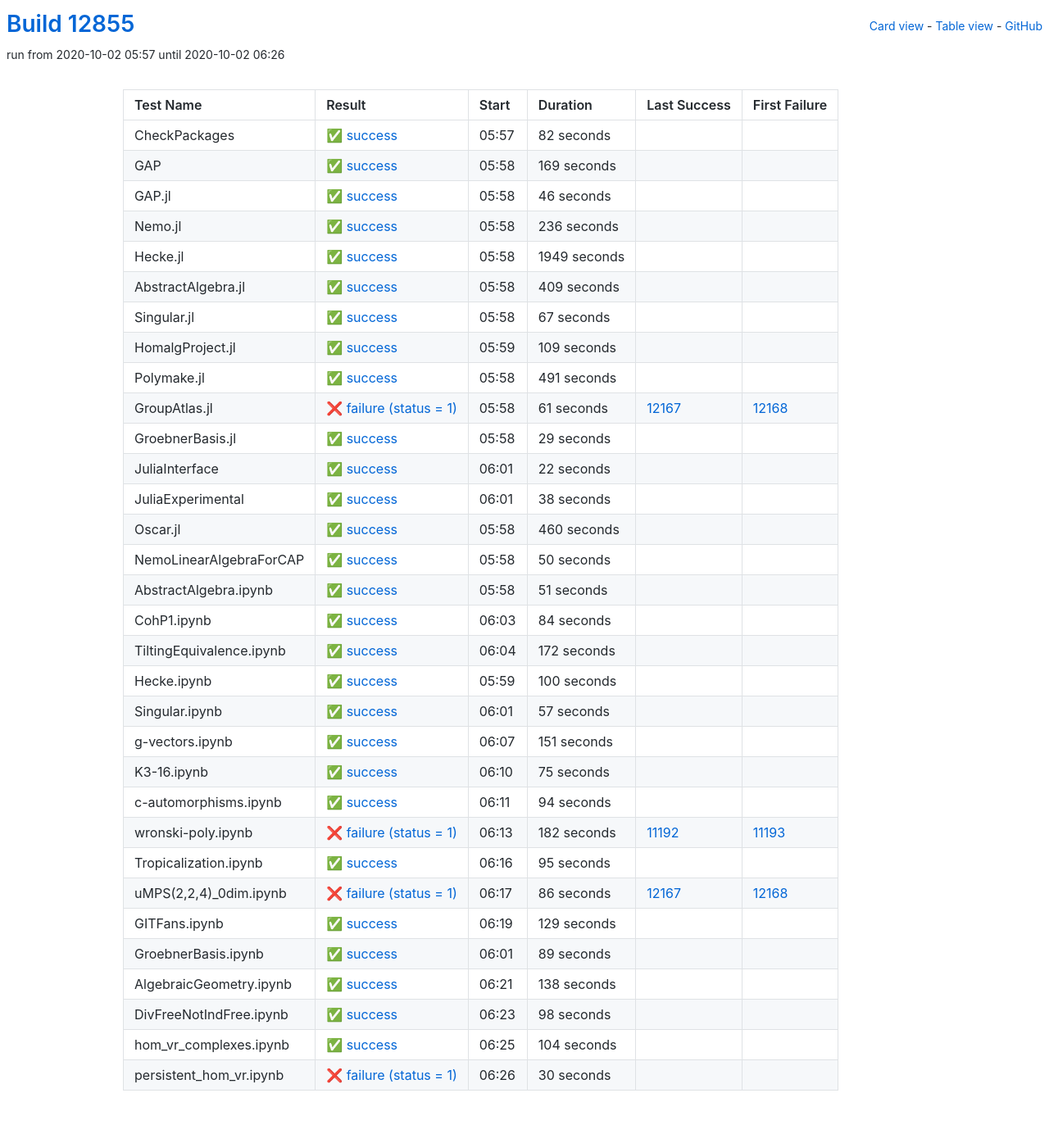
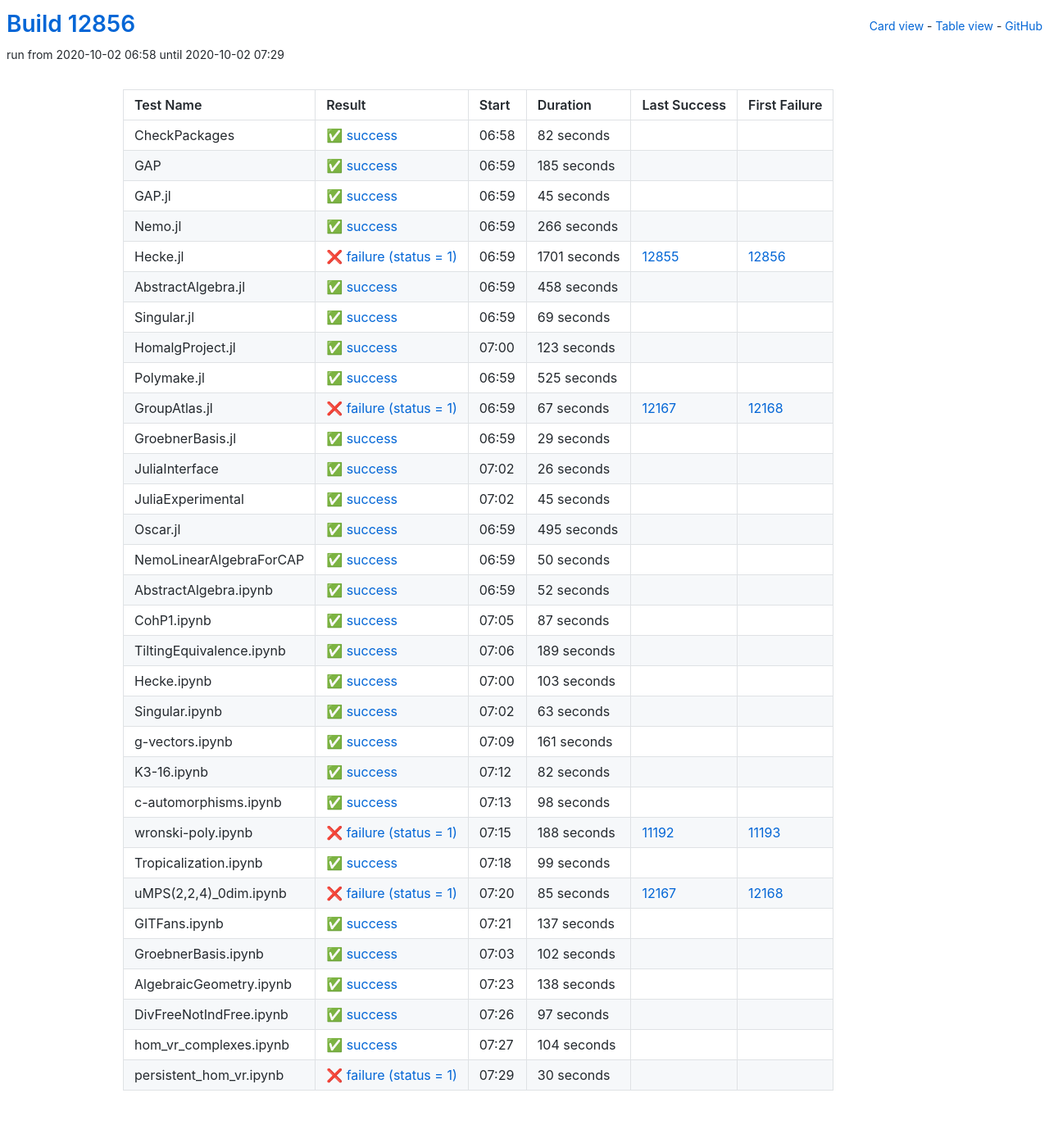
Before and after one commit to oscar-system/oscar-ci-status, a Jekyll site: the page built from table.html, in a window 1280 px wide. Shown: the whole page at 82% size. Built offline with Jekyll 4.4.1, drawn with Linux system fonts in a browser that asks for light colours.

Commit message:
Build #12856

```diff
--- a/_data/ci.yml
+++ b/_data/ci.yml
@@ -1,6 +1,6 @@
 ---
-build: 12855
-build_url: https://oscarci.mathematik.uni-kl.de/job/oscar/12855/
+build: 12856
+build_url: https://oscarci.mathematik.uni-kl.de/job/oscar/12856/
 job: oscar
 organization: oscar-system
 repo: oscar-ci-status
@@ -8,8 +8,8 @@
 tests:
 - name: CheckPackages
   id: checkpackages
-  log: https://oscarci.mathematik.uni-kl.de/job/oscar/12855/artifact/logs/build-12855/CheckPackages.log
-  start: 2020-10-02 05:57
+  log: https://oscarci.mathematik.uni-kl.de/job/oscar/12856/artifact/logs/build-12856/CheckPackages.log
+  start: 2020-10-02 06:58
   success: true
   exitcode: 0
   status: success
@@ -20,116 +20,116 @@
   first_failure_url:
 - name: GAP
   id: gap
-  log: https://oscarci.mathematik.uni-kl.de/job/oscar/12855/artifact/logs/build-12855/GAP.log
-  start: 2020-10-02 05:58
+  log: https://oscarci.mathematik.uni-kl.de/job/oscar/12856/artifact/logs/build-12856/GAP.log
+  start: 2020-10-02 06:59
   success: true
   exitcode: 0
   status: success
-  duration: 169
+  duration: 185
   last_success: false
   last_success_url:
   first_failure: false
   first_failure_url:
 - name: GAP.jl
   id: gap-jl
-  log: https://oscarci.mathematik.uni-kl.de/job/oscar/12855/artifact/logs/build-12855/GAP.jl.log
-  start: 2020-10-02 05:58
+  log: https://oscarci.mathematik.uni-kl.de/job/oscar/12856/artifact/logs/build-12856/GAP.jl.log
+  start: 2020-10-02 06:59
   success: true
   exitcode: 0
   status: success
-  duration: 46
+  duration: 45
   last_success: false
   last_success_url:
   first_failure: false
   first_failure_url:
 - name: Nemo.jl
   id: nemo-jl
-  log: https://oscarci.mathematik.uni-kl.de/job/oscar/12855/artifact/logs/build-12855/Nemo.jl.log
-  start: 2020-10-02 05:58
+  log: https://oscarci.mathematik.uni-kl.de/job/oscar/12856/artifact/logs/build-12856/Nemo.jl.log
+  start: 2020-10-02 06:59
   success: true
   exitcode: 0
   status: success
-  duration: 236
+  duration: 266
   last_success: false
   last_success_url:
   first_failure: false
   first_failure_url:
 - name: Hecke.jl
   id: hecke-jl
-  log: https://oscarci.mathematik.uni-kl.de/job/oscar/12855/artifact/logs/build-12855/Hecke.jl.log
-  start: 2020-10-02 05:58
+  log: https://oscarci.mathematik.uni-kl.de/job/oscar/12856/artifact/logs/build-12856/Hecke.jl.log
+  start: 2020-10-02 06:59
+  success: false
+  exitcode: 1
+  status: failure
+  duration: 1701
+  last_success: 12855
+  last_success_url: https://oscarci.mathematik.uni-kl.de/job/oscar/12855/
+  first_failure: 12856
+  first_failure_url: https://oscarci.mathematik.uni-kl.de/job/oscar/12856/
+- name: AbstractAlgebra.jl
+  id: abstractalgebra-jl
+  log: https://oscarci.mathematik.uni-kl.de/job/oscar/12856/artifact/logs/build-12856/AbstractAlgebra.jl.log
+  start: 2020-10-02 06:59
   success: true
   exitcode: 0
   status: success
-  duration: 1949
-  last_success: false
-  last_success_url:
-  first_failure: false
-  first_failure_url:
-- name: AbstractAlgebra.jl
-  id: abstractalgebra-jl
-  log: https://oscarci.mathematik.uni-kl.de/job/oscar/12855/artifact/logs/build-12855/AbstractAlgebra.jl.log
-  start: 2020-10-02 05:58
-  success: true
-  exitcode: 0
-  status: success
-  duration: 409
+  duration: 458
   last_success: false
   last_success_url:
   first_failure: false
   first_failure_url:
 - name: Singular.jl
   id: singular-jl
-  log: https://oscarci.mathematik.uni-kl.de/job/oscar/12855/artifact/logs/build-12855/Singular.jl.log
-  start: 2020-10-02 05:58
+  log: https://oscarci.mathematik.uni-kl.de/job/oscar/12856/artifact/logs/build-12856/Singular.jl.log
+  start: 2020-10-02 06:59
   success: true
   exitcode: 0
   status: success
-  duration: 67
+  duration: 69
   last_success: false
   last_success_url:
   first_failure: false
   first_failure_url:
 - name: HomalgProject.jl
   id: homalgproject-jl
-  log: https://oscarci.mathematik.uni-kl.de/job/oscar/12855/artifact/logs/build-12855/HomalgProject.jl.log
-  start: 2020-10-02 05:59
+  log: https://oscarci.mathematik.uni-kl.de/job/oscar/12856/artifact/logs/build-12856/HomalgProject.jl.log
+  start: 2020-10-02 07:00
   success: true
   exitcode: 0
   status: success
-  duration: 109
+  duration: 123
   last_success: false
   last_success_url:
   first_failure: false
   first_failure_url:
 - name: Polymake.jl
   id: polymake-jl
-  log: https://oscarci.mathematik.uni-kl.de/job/oscar/12855/artifact/logs/build-12855/Polymake.jl.log
-  start: 2020-10-02 05:58
+  log: https://oscarci.mathematik.uni-kl.de/job/oscar/12856/artifact/logs/build-12856/Polymake.jl.log
+  start: 2020-10-02 06:59
   success: true
   exitcode: 0
   status: success
-  duration: 491
+  duration: 525
   last_success: false
   last_success_url:
   first_failure: false
   first_failure_url:
 - name: GroupAtlas.jl
   id: groupatlas-jl
-  log: https://oscarci.mathematik.uni-kl.de/job/oscar/12855/artifact/logs/build-12855/GroupAtlas.jl.log
-  start: 2020-10-02 05:58
+  log: https://oscarci.mathematik.uni-kl.de/job/oscar/12856/artifact/logs/build-12856/GroupAtlas.jl.log
+  start: 2020-10-02 06:59
   success: false
   exitcode: 1
   status: failure
-  duration: 61
+  duration: 67
   last_success: 12167
   last_success_url: https://oscarci.mathematik.uni-kl.de/job/oscar/12167/
   first_failure: 12168
   first_failure_url: https://oscarci.mathematik.uni-kl.de/job/oscar/12168/
 - name: GroebnerBasis.jl
   id: groebnerbasis-jl
-  log: https://oscarci.mathematik.uni-kl.de/job/oscar/12855/artifact/logs/build-12855/GroebnerBasis.jl.log
-  start: 2020-10-02 05:58
+  log: https://oscarci.mathematik.uni-kl.de/job/oscar/12856/artifact/logs/build-12856/GroebnerBasis.jl.log
+  start: 2020-10-02 06:59
   success: true
   exitcode: 0
   status: success
@@ -140,44 +140,44 @@
   first_failure_url:
 - name: JuliaInterface
   id: juliainterface
-  log: https://oscarci.mathematik.uni-kl.de/job/oscar/12855/artifact/logs/build-12855/JuliaInterface.log
-  start: 2020-10-02 06:01
+  log: https://oscarci.mathematik.uni-kl.de/job/oscar/12856/artifact/logs/build-12856/JuliaInterface.log
+  start: 2020-10-02 07:02
   success: true
   exitcode: 0
   status: success
-  duration: 22
+  duration: 26
   last_success: false
   last_success_url:
   first_failure: false
   first_failure_url:
 - name: JuliaExperimental
   id: juliaexperimental
-  log: https://oscarci.mathematik.uni-kl.de/job/oscar/12855/artifact/logs/build-12855/JuliaExperimental.log
-  start: 2020-10-02 06:01
+  log: https://oscarci.mathematik.uni-kl.de/job/oscar/12856/artifact/logs/build-12856/JuliaExperimental.log
+  start: 2020-10-02 07:02
   success: true
   exitcode: 0
   status: success
-  duration: 38
+  duration: 45
   last_success: false
   last_success_url:
   first_failure: false
   first_failure_url:
 - name: Oscar.jl
   id: oscar-jl
-  log: https://oscarci.mathematik.uni-kl.de/job/oscar/12855/artifact/logs/build-12855/Oscar.jl.log
-  start: 2020-10-02 05:58
+  log: https://oscarci.mathematik.uni-kl.de/job/oscar/12856/artifact/logs/build-12856/Oscar.jl.log
+  start: 2020-10-02 06:59
   success: true
   exitcode: 0
   status: success
-  duration: 460
+  duration: 495
   last_success: false
   last_success_url:
   first_failure: false
   first_failure_url:
 - name: NemoLinearAlgebraForCAP
   id: nemolinearalgebraforcap
-  log: https://oscarci.mathematik.uni-kl.de/job/oscar/12855/artifact/logs/build-12855/NemoLinearAlgebraForCAP.log
-  start: 2020-10-02 05:58
+  log: https://oscarci.mathematik.uni-kl.de/job/oscar/12856/artifact/logs/build-12856/NemoLinearAlgebraForCAP.log
+  start: 2020-10-02 06:59
   success: true
   exitcode: 0
   status: success
@@ -188,164 +188,164 @@
   first_failure_url:
 - name: AbstractAlgebra.ipynb
   id: abstractalgebra-ipynb
-  log: https://oscarci.mathematik.uni-kl.de/job/oscar/12855/artifact/logs/build-12855/AbstractAlgebra.ipynb.log
-  start: 2020-10-02 05:58
+  log: https://oscarci.mathematik.uni-kl.de/job/oscar/12856/artifact/logs/build-12856/AbstractAlgebra.ipynb.log
+  start: 2020-10-02 06:59
   success: true
   exitcode: 0
   status: success
-  duration: 51
+  duration: 52
   last_success: false
   last_success_url:
   first_failure: false
   first_failure_url:
 - name: CohP1.ipynb
   id: cohp1-ipynb
-  log: https://oscarci.mathematik.uni-kl.de/job/oscar/12855/artifact/logs/build-12855/CohP1.ipynb.log
-  start: 2020-10-02 06:03
+  log: https://oscarci.mathematik.uni-kl.de/job/oscar/12856/artifact/logs/build-12856/CohP1.ipynb.log
+  start: 2020-10-02 07:05
   success: true
   exitcode: 0
   status: success
-  duration: 84
+  duration: 87
   last_success: false
   last_success_url:
   first_failure: false
   first_failure_url:
 - name: TiltingEquivalence.ipynb
   id: tiltingequivalence-ipynb
-  log: https://oscarci.mathematik.uni-kl.de/job/oscar/12855/artifact/logs/build-12855/TiltingEquivalence.ipynb.log
-  start: 2020-10-02 06:04
+  log: https://oscarci.mathematik.uni-kl.de/job/oscar/12856/artifact/logs/build-12856/TiltingEquivalence.ipynb.log
+  start: 2020-10-02 07:06
   success: true
   exitcode: 0
   status: success
-  duration: 172
+  duration: 189
   last_success: false
   last_success_url:
   first_failure: false
   first_failure_url:
 - name: Hecke.ipynb
   id: hecke-ipynb
-  log: https://oscarci.mathematik.uni-kl.de/job/oscar/12855/artifact/logs/build-12855/Hecke.ipynb.log
-  start: 2020-10-02 05:59
+  log: https://oscarci.mathematik.uni-kl.de/job/oscar/12856/artifact/logs/build-12856/Hecke.ipynb.log
+  start: 2020-10-02 07:00
   success: true
   exitcode: 0
   status: success
-  duration: 100
+  duration: 103
   last_success: false
   last_success_url:
   first_failure: false
   first_failure_url:
 - name: Singular.ipynb
   id: singular-ipynb
-  log: https://oscarci.mathematik.uni-kl.de/job/oscar/12855/artifact/logs/build-12855/Singular.ipynb.log
-  start: 2020-10-02 06:01
+  log: https://oscarci.mathematik.uni-kl.de/job/oscar/12856/artifact/logs/build-12856/Singular.ipynb.log
+  start: 2020-10-02 07:02
   success: true
   exitcode: 0
   status: success
-  duration: 57
+  duration: 63
   last_success: false
   last_success_url:
   first_failure: false
   first_failure_url:
 - name: g-vectors.ipynb
   id: g-vectors-ipynb
-  log: https://oscarci.mathematik.uni-kl.de/job/oscar/12855/artifact/logs/build-12855/g-vectors.ipynb.log
-  start: 2020-10-02 06:07
+  log: https://oscarci.mathematik.uni-kl.de/job/oscar/12856/artifact/logs/build-12856/g-vectors.ipynb.log
+  start: 2020-10-02 07:09
   success: true
   exitcode: 0
   status: success
-  duration: 151
+  duration: 161
   last_success: false
   last_success_url:
   first_failure: false
   first_failure_url:
 - name: K3-16.ipynb
   id: k3-16-ipynb
-  log: https://oscarci.mathematik.uni-kl.de/job/oscar/12855/artifact/logs/build-12855/K3-16.ipynb.log
-  start: 2020-10-02 06:10
+  log: https://oscarci.mathematik.uni-kl.de/job/oscar/12856/artifact/logs/build-12856/K3-16.ipynb.log
+  start: 2020-10-02 07:12
   success: true
   exitcode: 0
   status: success
-  duration: 75
+  duration: 82
   last_success: false
   last_success_url:
   first_failure: false
   first_failure_url:
 - name: c-automorphisms.ipynb
   id: c-automorphisms-ipynb
-  log: https://oscarci.mathematik.uni-kl.de/job/oscar/12855/artifact/logs/build-12855/c-automorphisms.ipynb.log
-  start: 2020-10-02 06:11
+  log: https://oscarci.mathematik.uni-kl.de/job/oscar/12856/artifact/logs/build-12856/c-automorphisms.ipynb.log
+  start: 2020-10-02 07:13
   success: true
   exitcode: 0
   status: success
-  duration: 94
+  duration: 98
   last_success: false
   last_success_url:
   first_failure: false
   first_failure_url:
 - name: wronski-poly.ipynb
   id: wronski-poly-ipynb
-  log: https://oscarci.mathematik.uni-kl.de/job/oscar/12855/artifact/logs/build-12855/wronski-poly.ipynb.log
-  start: 2020-10-02 06:13
+  log: https://oscarci.mathematik.uni-kl.de/job/oscar/12856/artifact/logs/build-12856/wronski-poly.ipynb.log
+  start: 2020-10-02 07:15
   success: false
   exitcode: 1
   status: failure
-  duration: 182
+  duration: 188
   last_success: 11192
   last_success_url: https://oscarci.mathematik.uni-kl.de/job/oscar/11192/
   first_failure: 11193
   first_failure_url: https://oscarci.mathematik.uni-kl.de/job/oscar/11193/
 - name: Tropicalization.ipynb
   id: tropicalization-ipynb
-  log: https://oscarci.mathematik.uni-kl.de/job/oscar/12855/artifact/logs/build-12855/Tropicalization.ipynb.log
-  start: 2020-10-02 06:16
+  log: https://oscarci.mathematik.uni-kl.de/job/oscar/12856/artifact/logs/build-12856/Tropicalization.ipynb.log
+  start: 2020-10-02 07:18
   success: true
   exitcode: 0
   status: success
-  duration: 95
+  duration: 99
   last_success: false
   last_success_url:
   first_failure: false
   first_failure_url:
 - name: uMPS(2,2,4)_0dim.ipynb
   id: umps-2-2-4-0dim-ipynb
-  log: https://oscarci.mathematik.uni-kl.de/job/oscar/12855/artifact/logs/build-12855/uMPS-2-2-4-_0dim.ipynb.log
-  start: 2020-10-02 06:17
+  log: https://oscarci.mathematik.uni-kl.de/job/oscar/12856/artifact/logs/build-12856/uMPS-2-2-4-_0dim.ipynb.log
+  start: 2020-10-02 07:20
   success: false
   exitcode: 1
   status: failure
-  duration: 86
+  duration: 85
   last_success: 12167
   last_success_url: https://oscarci.mathematik.uni-kl.de/job/oscar/12167/
   first_failure: 12168
   first_failure_url: https://oscarci.mathematik.uni-kl.de/job/oscar/12168/
 - name: GITFans.ipynb
   id: gitfans-ipynb
-  log: https://oscarci.mathematik.uni-kl.de/job/oscar/12855/artifact/logs/build-12855/GITFans.ipynb.log
-  start: 2020-10-02 06:19
+  log: https://oscarci.mathematik.uni-kl.de/job/oscar/12856/artifact/logs/build-12856/GITFans.ipynb.log
+  start: 2020-10-02 07:21
   success: true
   exitcode: 0
   status: success
-  duration: 129
+  duration: 137
   last_success: false
   last_success_url:
   first_failure: false
   first_failure_url:
 - name: GroebnerBasis.ipynb
   id: groebnerbasis-ipynb
-  log: https://oscarci.mathematik.uni-kl.de/job/oscar/12855/artifact/logs/build-12855/GroebnerBasis.ipynb.log
-  start: 2020-10-02 06:01
+  log: https://oscarci.mathematik.uni-kl.de/job/oscar/12856/artifact/logs/build-12856/GroebnerBasis.ipynb.log
+  start: 2020-10-02 07:03
   success: true
   exitcode: 0
   status: success
-  duration: 89
+  duration: 102
   last_success: false
   last_success_url:
   first_failure: false
   first_failure_url:
 - name: AlgebraicGeometry.ipynb
   id: algebraicgeometry-ipynb
-  log: https://oscarci.mathematik.uni-kl.de/job/oscar/12855/artifact/logs/build-12855/AlgebraicGeometry.ipynb.log
-  start: 2020-10-02 06:21
+  log: https://oscarci.mathematik.uni-kl.de/job/oscar/12856/artifact/logs/build-12856/AlgebraicGeometry.ipynb.log
+  start: 2020-10-02 07:23
   success: true
   exitcode: 0
   status: success
@@ -356,20 +356,20 @@
   first_failure_url:
 - name: DivFreeNotIndFree.ipynb
   id: divfreenotindfree-ipynb
-  log: https://oscarci.mathematik.uni-kl.de/job/oscar/12855/artifact/logs/build-12855/DivFreeNotIndFree.ipynb.log
-  start: 2020-10-02 06:23
+  log: https://oscarci.mathematik.uni-kl.de/job/oscar/12856/artifact/logs/build-12856/DivFreeNotIndFree.ipynb.log
+  start: 2020-10-02 07:26
   success: true
   exitcode: 0
   status: success
-  duration: 98
+  duration: 97
   last_success: false
   last_success_url:
   first_failure: false
   first_failure_url:
 - name: hom_vr_complexes.ipynb
   id: hom-vr-complexes-ipynb
-  log: https://oscarci.mathematik.uni-kl.de/job/oscar/12855/artifact/logs/build-12855/hom_vr_complexes.ipynb.log
-  start: 2020-10-02 06:25
+  log: https://oscarci.mathematik.uni-kl.de/job/oscar/12856/artifact/logs/build-12856/hom_vr_complexes.ipynb.log
+  start: 2020-10-02 07:27
   success: true
   exitcode: 0
   status: success
@@ -380,8 +380,8 @@
   first_failure_url:
 - name: persistent_hom_vr.ipynb
   id: persistent-hom-vr-ipynb
-  log: https://oscarci.mathematik.uni-kl.de/job/oscar/12855/artifact/logs/build-12855/persistent_hom_vr.ipynb.log
-  start: 2020-10-02 06:26
+  log: https://oscarci.mathematik.uni-kl.de/job/oscar/12856/artifact/logs/build-12856/persistent_hom_vr.ipynb.log
+  start: 2020-10-02 07:29
   success: false
   exitcode: 1
   status: failure
```
Also changed, not shown: README.md.
